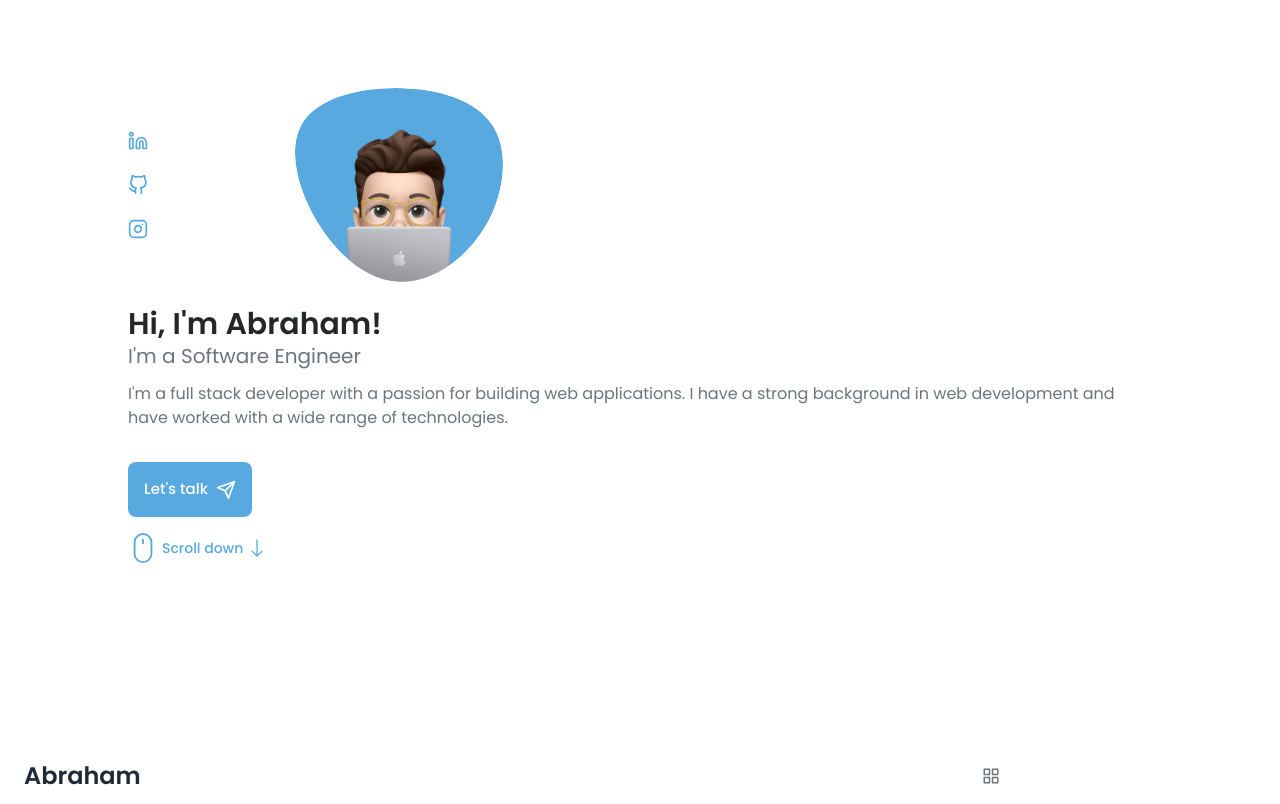
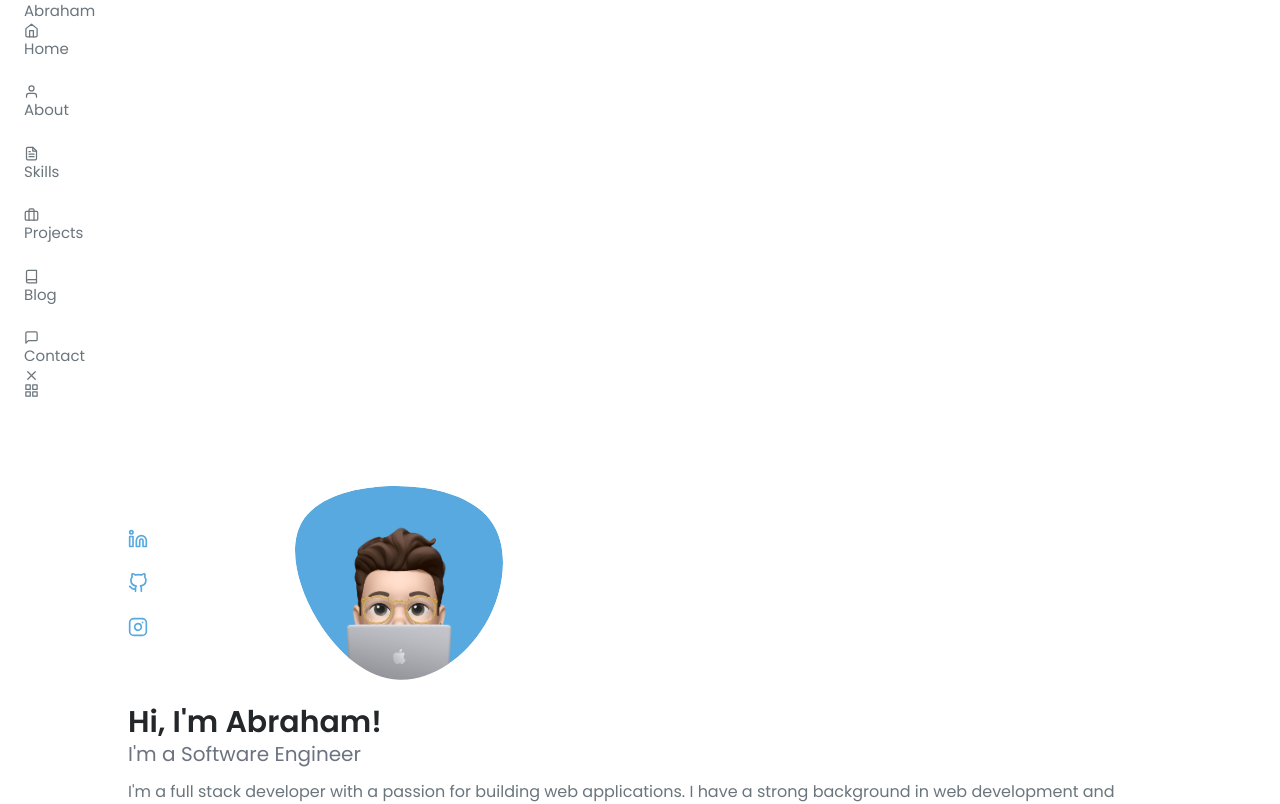
Before and after one commit to idkan/Portafolio, a Next.js app: page / in a window 1280 px wide. Shown: the top 804 px of the page. Built offline with nearby package versions, Linux system fonts and the light colour scheme.

Commit message:
Reset Header Component

```diff
--- a/components/Header.js
+++ b/components/Header.js
@@ -10,22 +10,23 @@ const Navbar = () => {
     }
 
     return (
-        <header className="w-full fixed bottom-0 left-0 z-20 h-auto bg-white " id="header">
-            <nav className="max-w-5xl h-12 flex justify-between items-center px-6">
-                <a href="/" className="text-2xl font-bold text-gray-800 hover:text-primary">Abraham </a>
-                <div className={`fixed ${navMenuOpen ? "bottom-0" : "-bottom-full"} left-0 w-full bg-white px-6 pt-8 pb-16 shadow-md border rounded-t-3xl duration-300`} id="nav-menu">
-                    <ul className="grid gap-8 grid-cols-3">
-                        <li onClick={toggleNavMenu}><a href="#home" className="flex flex-col items-center text-sm font-medium hover:text-primary"><FiHome size={20} />Home</a></li>
-                        <li onClick={toggleNavMenu}><a href="#about" className="flex flex-col items-center text-sm font-medium hover:text-primary"><FiUser size={20} />About</a></li>
-                        <li onClick={toggleNavMenu}><a href="#skills" className="flex flex-col items-center text-sm font-medium hover:text-primary"><FiFileText size={20} />Skills</a></li>
-                        <li onClick={toggleNavMenu}><a href="#projects" className="flex flex-col items-center text-sm font-medium hover:text-primary"><FiBriefcase size={20} />Projects</a></li>
-                        <li onClick={toggleNavMenu}><a href="#blog" className="flex flex-col items-center text-sm font-medium hover:text-primary"><FiBook size={20} />Blog</a></li>
-                        <li onClick={toggleNavMenu}><a href="#contact" className="flex flex-col items-center text-sm font-medium hover:text-primary"><FiMessageSquare size={20} />Contact</a></li>
+        <header className="header" id="header">
+            <nav className="nav container">
+                <a href="#" className="nav__logo">Abraham </a>
+                {/* <div className={`fixed ${navMenuOpen ? "bottom-0" : "-bottom-full"} left-0 w-full bg-white px-6 pt-8 pb-16 shadow-md border rounded-t-3xl duration-300`} id="nav-menu"> */}
+                <div id="nav-menu" className="nav__menu">
+                    <ul className="nav__list grid">
+                        <li className="nav__item" onClick={toggleNavMenu}><a href="#home" className="nav__link"><FiHome />Home</a></li>
+                        <li className="nav__item" onClick={toggleNavMenu}><a href="#about" className="nav__link"><FiUser />About</a></li>
+                        <li className="nav__item" onClick={toggleNavMenu}><a href="#skills" className="nav__link"><FiFileText />Skills</a></li>
+                        <li className="nav__item" onClick={toggleNavMenu}><a href="#projects" className="nav__link"><FiBriefcase />Projects</a></li>
+                        <li className="nav__item" onClick={toggleNavMenu}><a href="#blog" className="nav__link"><FiBook />Blog</a></li>
+                        <li className="nav__item" onClick={toggleNavMenu}><a href="#contact" className="nav__link"><FiMessageSquare />Contact</a></li>
                     </ul>
-                    <FiX id="nav-close" className="absolute right-5 bottom-2 text-2xl cursor-pointer text-primary hover:text-black" onClick={toggleNavMenu} />
+                    <FiX id="nav-close" className="nav__close" onClick={toggleNavMenu} />
                 </div>
-                <div>
-                    <div id="nav-toggle" className="font-bold text-lg cursor-pointer hover:text-primary" onClick={toggleNavMenu}>
+                <div className="nav__btns">
+                    <div id="nav-toggle" className="nav__toggle" onClick={toggleNavMenu}>
                         <FiGrid className="font-bold" />
                     </div>
                 </div>
```
